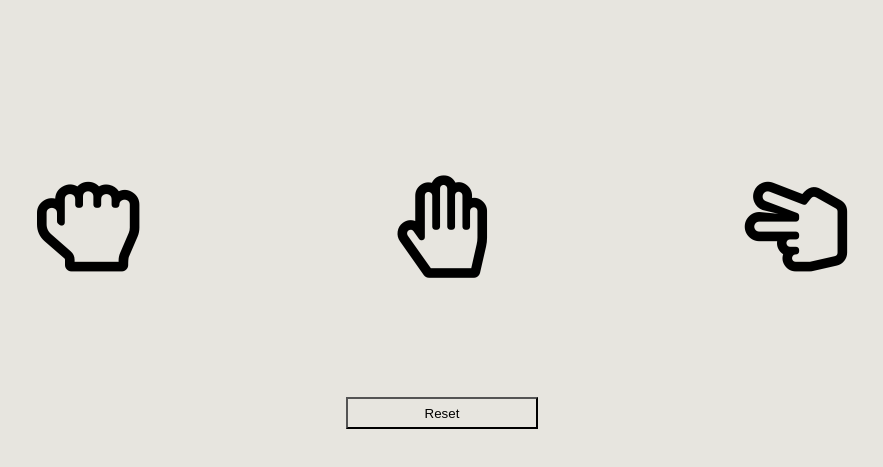
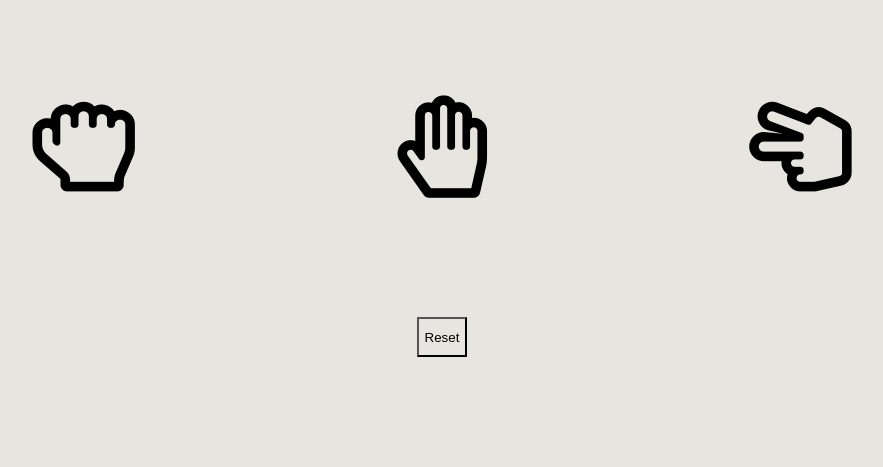
Before and after one commit to Trinadactyl/rock-paper-scissors, a plain HTML site: page index.html in a window 1280 px wide. Shown: the part 91-558 px from the top of the page, without its empty margins (198-1081 px from the left). Drawn offline with Linux system fonts and the light colour scheme; a web font is replaced by a local one.

Commit message:
layout changes

```diff
--- a/styles.css
+++ b/styles.css
@@ -2,7 +2,11 @@
   background-color: #E7E5DF;
 }
 
-h1, h3 {
+body {
+  margin: auto;
+}
+
+h1 {
   text-align: center;
   color: #0075F2;
   margin: 50px;
@@ -26,11 +30,15 @@ h2 {
 }
 
 #stats {
-  height: 10vh;
+  height: auto;
   width: auto;
   display: flex;
   flex-direction: column;
   align-items: center;
+}
+
+#scores {
+  padding: 4px;
 }
 
 #results {
@@ -42,8 +50,8 @@ h2 {
   position: relative;
   top: 50px;
   margin: 20px;
-  width: 15vw;
-  height: 4vh;
+  width: auto;
+  height: 5vh;
   margin-left: auto;
   margin-right: auto;
 }
```
Also changed, not shown: 1 other file.
